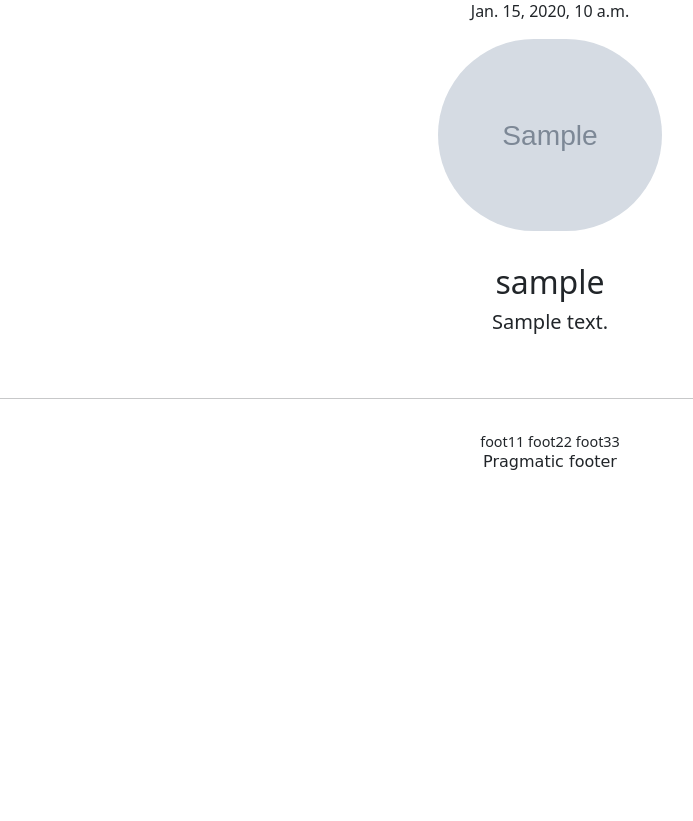
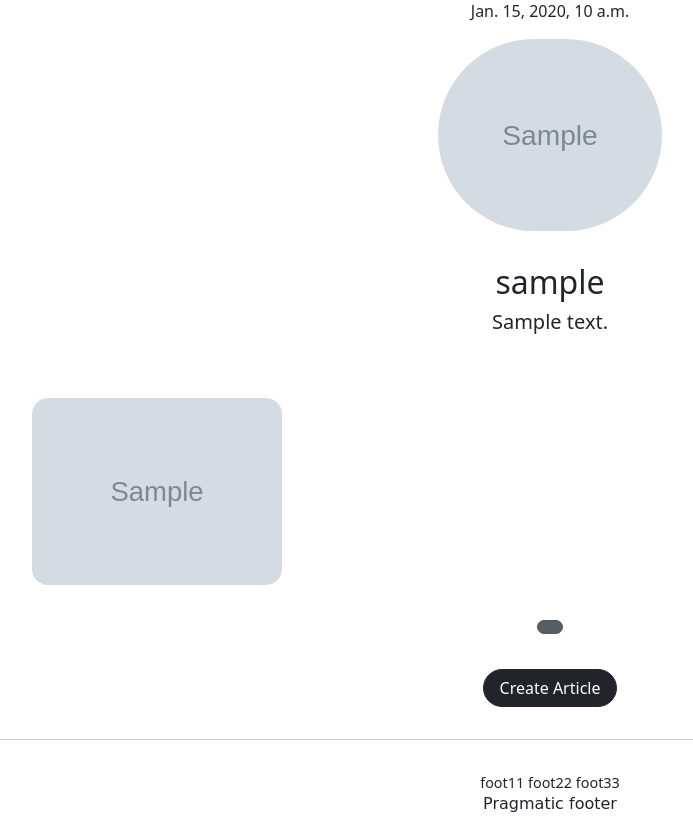
Before and after one commit to akfangus/pycharmbegin, a Django app: page /accounts/detail/1 in a window 1280 px wide. Shown: the part 206-1027 px from the top of the page, without its empty margins (90-783 px from the left). Before the commit the page ends 676 px from the top, so only its background shows below. Run offline with Django 4.2, Linux system fonts and the light colour scheme; tables that the repository leaves empty hold one stand-in row (values such as "Sample post"); grey boxes marked "Sample" are stand-in pictures; some libraries are stand-ins or nearby versions; some web fonts are replaced.

Commit message:
app mixijn

```diff
--- a/accountapp/templates/accountapp/detail.html
+++ b/accountapp/templates/accountapp/detail.html
@@ -53,6 +53,10 @@
     </a>
     {% endif %}
 </div>
+
+    <div>
+        {% include 'snippets/list_pragment.html' with article_list=object_list %}
+    </div>
 </div>
 
 {% endblock %}
--- a/accountapp/views.py
+++ b/accountapp/views.py
@@ -8,12 +8,14 @@ from django.shortcuts import render
 from django.urls import reverse, reverse_lazy
 from django.utils.decorators import method_decorator
 from django.views.generic import CreateView, DetailView, UpdateView, DeleteView
+from django.views.generic.list import MultipleObjectMixin
 
 from accountapp.decorators import account_ownership_required
 from accountapp.form import AccountUpdateForm
 from accountapp.models import HelloWorld
+from articleapp.models import Article
 
-has_ownershop=[login_required, account_ownership_required]
+has_ownershop = [login_required, account_ownership_required]
 
 
 @login_required
@@ -52,11 +54,17 @@ class AccountCreateView(CreateView):
     template_name = 'accountapp/create.html'
 
 
-class AccountDetailView(DetailView):
+class AccountDetailView(DetailView, MultipleObjectMixin):
     # 이 두개만 있으면 됨
     model = User
     template_name = 'accountapp/detail.html'
     context_object_name = 'target_user'
+
+    paginate_by = 25
+
+    def get_context_data(self, **kwargs):
+        object_list = Article.objects.filter(writer=self.get_object())
+        return super(AccountDetailView, self).get_context_data(object_list=object_list, **kwargs)
 
 
 @method_decorator(has_ownershop, 'get')
--- a/articleapp/forms.py
+++ b/articleapp/forms.py
@@ -6,4 +6,4 @@ from articleapp.models import Article
 class ArticleCreationForm(ModelForm):
     class Meta:
         model = Article
-        fields = ['title', 'image', 'content']
+        fields = ['title', 'image', 'project', 'content']
--- a/articleapp/models.py
+++ b/articleapp/models.py
@@ -3,10 +3,12 @@ from django.db import models
 
 
 # Create your models here.
+from projectapp.models import Project
 
 
 class Article(models.Model):
     writer = models.ForeignKey(User, on_delete=models.SET_NULL, related_name='article', null=True)
+    project = models.ForeignKey(Project, on_delete=models.SET_NULL, related_name='article', null=True)
 
     title = models.CharField(max_length=200, null=True)
     image = models.ImageField(upload_to='articles/', null=False)
--- a/projectapp/templates/projectapp/detail.html
+++ b/projectapp/templates/projectapp/detail.html
@@ -15,5 +15,10 @@
         </h5>
 
     </div>
+
+    <div>
+        {% include 'snippets/list_pragment.html' with article_list=object_list %}
+    </div>
+
 </div>
 {% endblock %}
--- /dev/null
+++ b/templates/snippets/list_pragment.html
@@ -0,0 +1,50 @@
+{% load static %}
+<style>
+
+  .container {
+  padding: 0;
+  margin: 0, auto;
+  }
+
+  .container a{
+  width: 45%;
+  max-width: 250px;
+  }
+  .container div {
+  display: flex;
+  justify-content: center;
+  align-items: center;
+  border-radius: 1rem;
+  }
+
+  .container img{
+  width: 100%;
+  border-radius: 1rem;
+  }
+
+
+
+</style>
+
+{% if article_list %}
+
+<div class="container">
+    {% for article in article_list %}
+    <a href="{% url 'articleapp:detail' pk=article.pk %}">
+        {% include 'snippets/card.html' with article=article %}
+    </a>
+    {% endfor %}
+</div>
+<script src="{% static 'js/magicgrid.js' %}"></script>
+{% else %}
+<div class="text-center">
+    <h1> No Article YET </h1>
+</div>
+{% endif %}
+{% include 'snippets/pagination.html' with page_obj=page_obj %}
+
+    <div style="text-align: center;">
+        <a href="{% url 'articleapp:create' %}" class="btn btn-dark rounded-pill px-3 mt-3 mb-3">
+            Create Article
+        </a>
+    </div>
```
Also changed, not shown: projectapp/views.py (+9 -1 lines), articleapp/migrations/0002_article_project.py (added).
